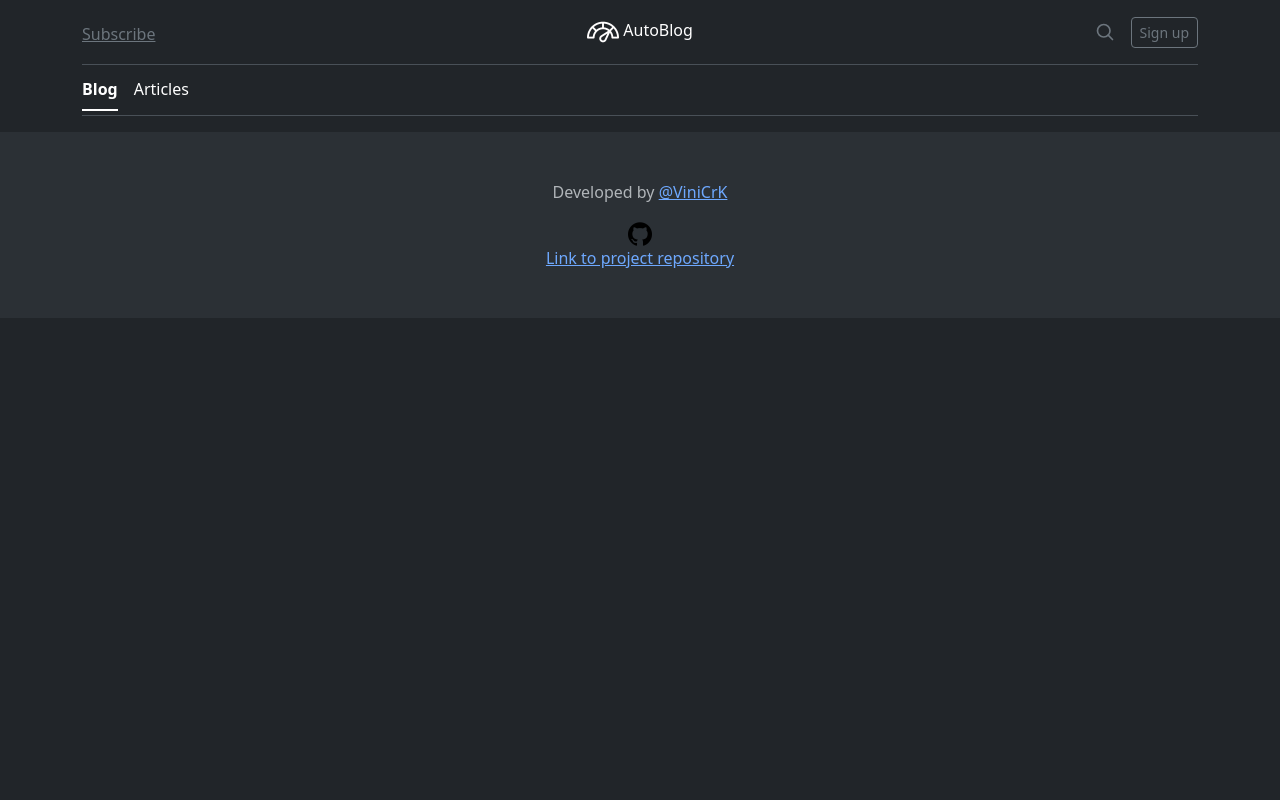
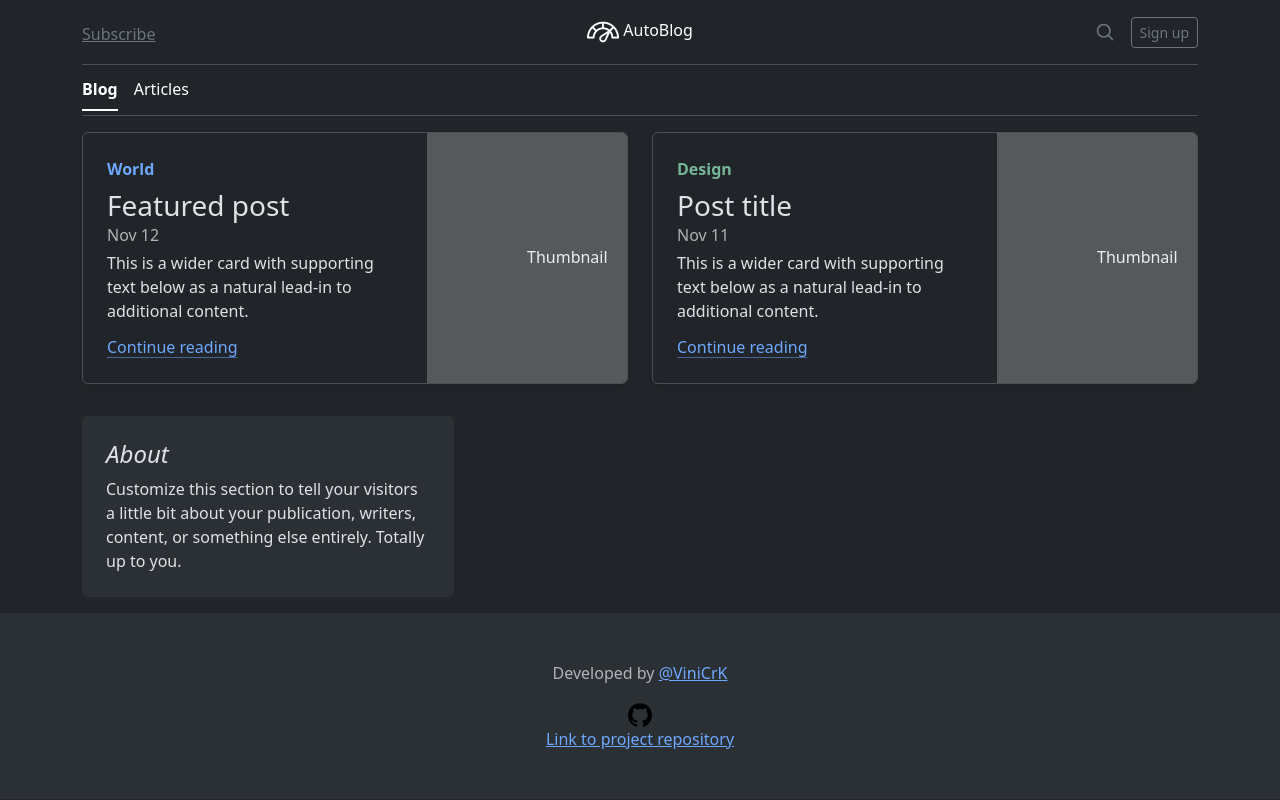
Before and after one commit to ViniCrK/blog-project, a Django app: template article/templates/index.html in a window 1280 px wide. Run offline with Django 5.2, Linux system fonts and the light colour scheme; the template is opened without the code that fills it, so the values that code supplies are empty; some libraries are stand-ins or nearby versions.

Commit message:
Add articles listing

```diff
--- a/article/templates/index.html
+++ b/article/templates/index.html
@@ -3,11 +3,70 @@
 {% block title %} {% endblock %}
 
 {% block content %}
-{% for article in articles %}
-<a href="{% url 'detail_article' article.id %}">{{article.title}}</a>
-<br>
-{{article.subtitle}}
-<br>
-{{article.content}}
-{% endfor %}
+<main class="container">
+    <div class="row mb-2">
+        <div class="col-md-6">
+            <div class="row g-0 border rounded overflow-hidden flex-md-row mb-4 shadow-sm h-md-250 position-relative">
+                <div class="col p-4 d-flex flex-column position-static">
+                    <strong class="d-inline-block mb-2 text-primary-emphasis">World</strong>
+                    <h3 class="mb-0">Featured post</h3>
+                    <div class="mb-1 text-body-secondary">Nov 12</div>
+                    <p class="card-text mb-auto">This is a wider card with supporting text below as a natural lead-in to
+                        additional content.</p>
+                    <a href="#" class="icon-link gap-1 icon-link-hover stretched-link">
+                        Continue reading
+                        <svg class="bi">
+                            <use xlink:href="#chevron-right"></use>
+                        </svg>
+                    </a>
+                </div>
+                <div class="col-auto d-none d-lg-block">
+                    <svg class="bd-placeholder-img" width="200" height="250" xmlns="http://www.w3.org/2000/svg"
+                        role="img" aria-label="Placeholder: Thumbnail" preserveAspectRatio="xMidYMid slice"
+                        focusable="false">
+                        <title>Placeholder</title>
+                        <rect width="100%" height="100%" fill="#55595c"></rect><text x="50%" y="50%" fill="#eceeef"
+                            dy=".3em">Thumbnail</text>
+                    </svg>
+                </div>
+            </div>
+        </div>
+        <div class="col-md-6">
+            <div class="row g-0 border rounded overflow-hidden flex-md-row mb-4 shadow-sm h-md-250 position-relative">
+                <div class="col p-4 d-flex flex-column position-static">
+                    <strong class="d-inline-block mb-2 text-success-emphasis">Design</strong>
+                    <h3 class="mb-0">Post title</h3>
+                    <div class="mb-1 text-body-secondary">Nov 11</div>
+                    <p class="mb-auto">This is a wider card with supporting text below as a natural lead-in to
+                        additional content.</p>
+                    <a href="#" class="icon-link gap-1 icon-link-hover stretched-link">
+                        Continue reading
+                        <svg class="bi">
+                            <use xlink:href="#chevron-right"></use>
+                        </svg>
+                    </a>
+                </div>
+                <div class="col-auto d-none d-lg-block">
+                    <svg class="bd-placeholder-img" width="200" height="250" xmlns="http://www.w3.org/2000/svg"
+                        role="img" aria-label="Placeholder: Thumbnail" preserveAspectRatio="xMidYMid slice"
+                        focusable="false">
+                        <title>Placeholder</title>
+                        <rect width="100%" height="100%" fill="#55595c"></rect><text x="50%" y="50%" fill="#eceeef"
+                            dy=".3em">Thumbnail</text>
+                    </svg>
+                </div>
+            </div>
+        </div>
+    </div>
+
+    <div class="col-md-4">
+        <div class="position-sticky" style="top: 2rem;">
+            <div class="p-4 mb-3 bg-body-tertiary rounded">
+                <h4 class="fst-italic">About</h4>
+                <p class="mb-0">Customize this section to tell your visitors a little bit about your publication,
+                    writers, content, or something else entirely. Totally up to you.</p>
+            </div>
+        </div>
+    </div>
+</main>
 {% endblock %}
```
